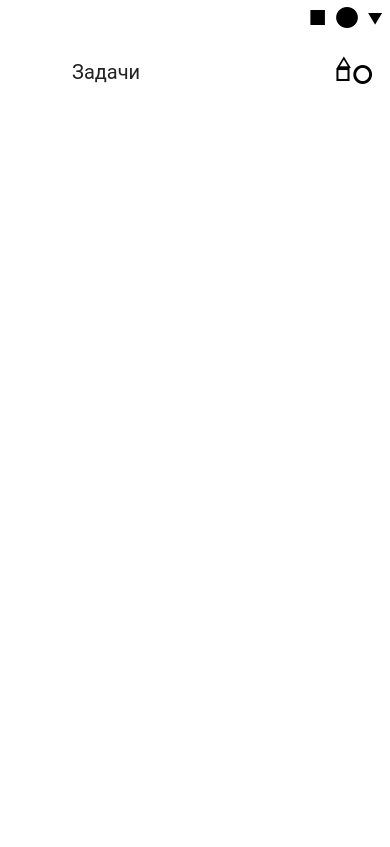
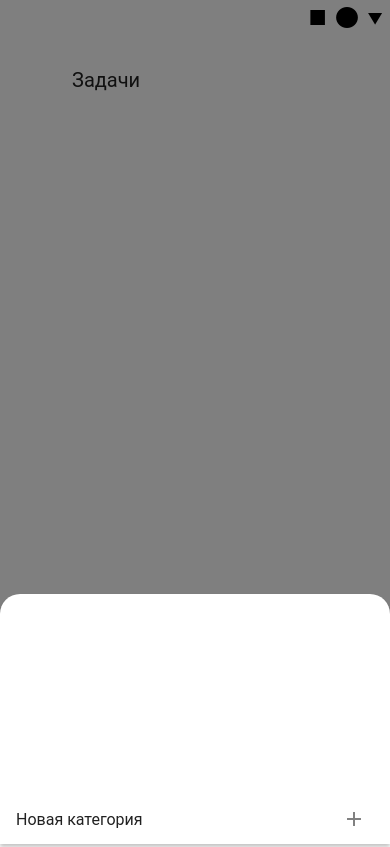
Before and after one commit to RadmirXAn/TodoList, a React Native app in the folder Tasks/: screen / in a window 390 px wide. Both pictures are taken after a click on the button 358 px from the left and 60 px from the top of the page. Built offline with nearby package versions, Linux system fonts and the light colour scheme; no server answers.

Commit message:
Модальное окно
Добавление и удаление листа

```diff
--- a/Tasks/src/page/Main.tsx
+++ b/Tasks/src/page/Main.tsx
@@ -1,13 +1,13 @@
 import React, { Component } from 'react';
 
-import { View, StyleSheet, ScrollView } from 'react-native';
+import { View, StyleSheet, ScrollView, Dimensions } from 'react-native';
 
 import { createStore } from 'redux'
 
 import todoList from './list/List';
 import ajaxList from './ajax/List';
 
-import { Button, FAB, List } from 'react-native-paper';
+import { Button, FAB, List, Modal } from 'react-native-paper';
 
 import Logotype from './element/Logotype';
 import Figures from './element/Figures';
@@ -36,7 +36,8 @@ interface ShowChecked {
 type MainStates = {
     lists: todoList[],
     showCheked: ShowChecked,
-    selectedListIndex:number
+    selectedListIndex:number,
+    showModal:boolean,
 }
 
 class Main extends Component<null,MainStates>{
@@ -47,7 +48,8 @@ class Main extends Component<null,MainStates>{
         this.state = {
             lists: [],
             showCheked: {},
-            selectedListIndex: -1
+            selectedListIndex: -1,
+            showModal: false,
         }
 
         store.subscribe(this.updateState);
@@ -126,6 +128,7 @@ class Main extends Component<null,MainStates>{
     render() {
 
         var list = [];
+        var modalList = [];
 
         const state = store.getState()
 
@@ -186,6 +189,20 @@ class Main extends Component<null,MainStates>{
                     {todoChecked}
                 </List.Section>
             )
+
+            modalList.push(
+                <List.Item
+                    key={"modalItem_"+i}
+                    style={styles.item}
+                    title={state[i].title}
+                    right={() => <List.Icon color="red" icon="trash-can-outline" />}
+                    onPress={
+                        ()=>{
+                            this.removeList(listId);
+                        }
+                    }
+                />
+            );
         }
 
         return (
@@ -195,19 +212,36 @@ class Main extends Component<null,MainStates>{
                     <Logotype/>
                 </View>
 
-                <List.Item style={{height:20}} titleStyle={{fontSize:20}} title="Задачи" left={() => <List.Icon icon="circle-outline" color="white" />} />
+                <List.Section>
+                    <List.Item style={{height:20}} titleStyle={{fontSize:20}} title="Задачи" left={() => <List.Icon icon="circle-outline" color="white" />} />
+                </List.Section>
 
-                <View style={styles.bar}>
-                    <View style={{position:"relative", left:48, top:3}}><Figures/></View>
-                    <Button mode="text" style={{width:0}} onPress={() => this.createList() } color="black"><></></Button>
-                </View>
+
+                    <View style={styles.bar}>
+                        <IF condition={!this.state.showModal}>
+                            <View style={{position:"relative", left:48, top:3}}><Figures/></View>
+                        </IF>
+                        <Button mode="text" style={{width:0}} onPress={() => this.setState({showModal:true}) } color="black"><></></Button>
+                    </View>
+
 
                 <ScrollView>
                     {list}
                 </ScrollView>
 
                 <IF condition={this.state.lists[this.state.selectedListIndex]!=null}>
-                    <FAB style={styles.fab} small icon="plus" color="white" onPress={() => this.createTodo(this.state.lists[this.state.selectedListIndex].id) } />
+                    <IF condition={!this.state.showModal}>
+                        <FAB style={styles.fab} small icon="plus" color="white" onPress={() => this.createTodo(this.state.lists[this.state.selectedListIndex].id) } />
+                    </IF>
+                </IF>
+
+                <IF condition={this.state.showModal}>
+                    <Modal visible={true} onDismiss={()=> this.setState({showModal:false}) }  contentContainerStyle={styles.modal}>
+                        <ScrollView>
+                            {modalList}
+                        </ScrollView>
+                        <List.Item style={styles.item}  title="Новая категория" onPress={() => this.createList() } right={() => <List.Icon color="gray" icon="plus" />} />
+                    </Modal>
                 </IF>
 
             </View>
@@ -223,7 +257,7 @@ const styles = StyleSheet.create({
     },
     item:{
         height:50,
-        justifyContent: 'center'
+        justifyContent: 'center',
     },
     bar:{
         flexDirection: 'row',
@@ -251,6 +285,15 @@ const styles = StyleSheet.create({
       right: 0,
       bottom: 0,
       backgroundColor: '#1879FE',
+    },
+    modal:{
+        position: 'absolute',
+        bottom:0,
+        height:250,
+        width: Dimensions.get('window').width,
+        backgroundColor: 'white',
+        borderTopLeftRadius: 20,
+        borderTopRightRadius: 20,
     }
   })
 
```
